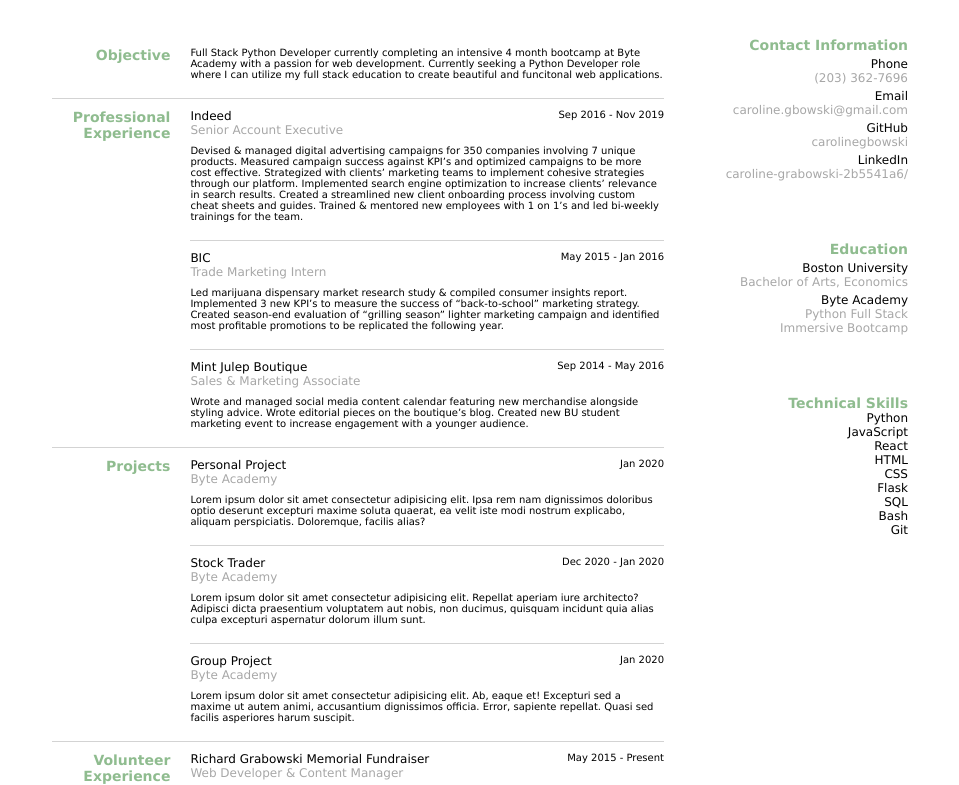
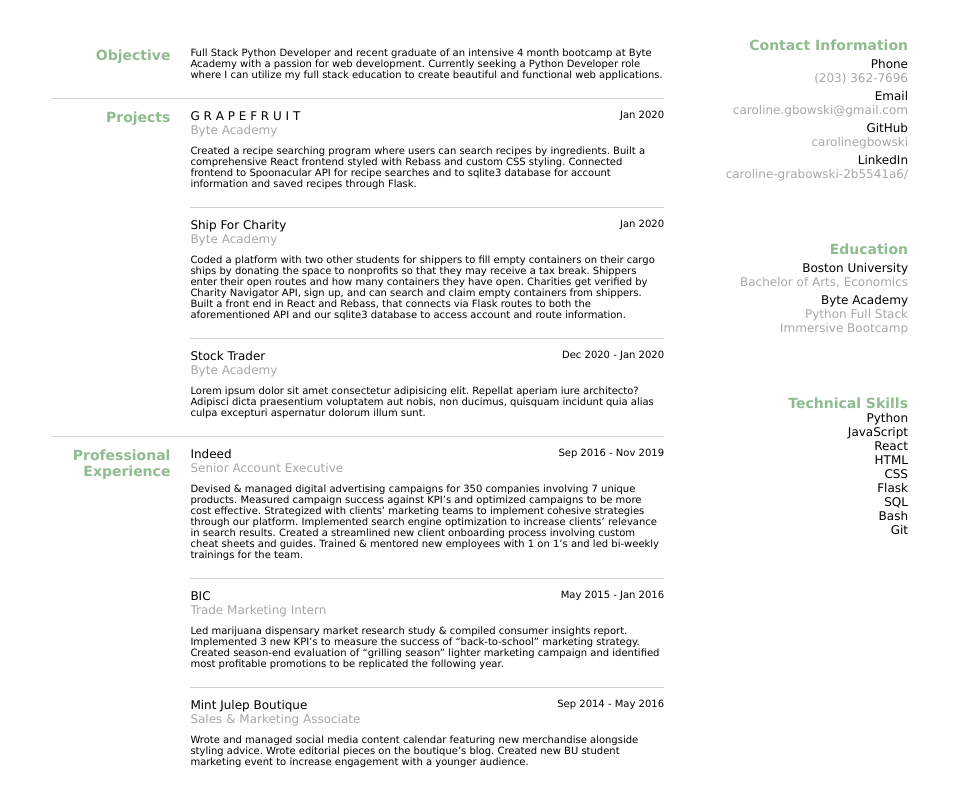
Before and after one commit to carolinegbowski/Resume, a plain HTML site: page index.html in a window 1280 px wide. Shown: the part 169-954 px from the top of the page, without its empty margins (160-1119 px from the left). Drawn offline with Linux system fonts and the light colour scheme.

Commit message:
added project information & moved projects above professional experience

```diff
--- a/index.html
+++ b/index.html
@@ -24,13 +24,59 @@
     <div class="row">
         <div class="leftcolumn">
             <div class="card">
+
+                <!-- OBJECTIVE -->
                 <section>
                     <div class="section-title">Objective</div>
-                        <div class="job-description">Full Stack Python Developer currently completing an intensive 4 month bootcamp at Byte Academy with a passion for web development. Currently seeking a Python Developer role where I can utilize my full stack education to create beautiful and funcitonal web applications.</div>
+                    <div class="job-description">Full Stack Python Developer and recent graduate of an intensive 4 month bootcamp at Byte Academy with a passion for web development. Currently seeking a Python Developer role where I can utilize my full stack education to create beautiful and functional web applications.</div>
                 </section>
+
+                <!-- PROJECTS -->
+                <section>
+                    <div class="section-title">Projects</div>
+                    <div>
+                        <!-- Personal Project -->
+                        <div class="job">
+                            <div class="job-title-container">
+                                <div>
+                                    <div class="job-company">G R A P E F R U I T</div>
+                                    <div class="job-title">Byte Academy</div>
+                                </div>
+                                <div class="dates">Jan 2020</div>
+                            </div>
+                            <div class="job-description">Created a recipe searching program where users can search recipes by ingredients. Built a comprehensive React frontend styled with Rebass and custom CSS styling. Connected frontend to Spoonacular API for recipe searches and to sqlite3 database for account information and saved recipes through Flask.</div>
+                        </div>
+                        <!-- Group Project -->
+                        <div class="job">
+                                <div class="job-title-container">
+                                    <div>
+                                        <div class="job-company">Ship For Charity</div>
+                                        <div class="job-title">Byte Academy</div>
+                                    </div>
+                                    <div class="dates">Jan 2020</div>
+                                </div>
+                                <div class="job-description">Coded a platform with two other students for shippers to fill empty containers on their cargo ships by donating the space to nonprofits so that they may receive a tax break. Shippers enter their open routes and how many containers they have open. Charities get verified by Charity Navigator API, sign up, and can search and claim empty containers from shippers. Built a front end in React and Rebass, that connects via Flask routes to both the aforementioned API and our sqlite3 database to access account and route information.</div>
+                        </div>
+                        <!-- Stock Trader -->
+                        <div class="job">
+                            <div class="job-title-container">
+                                <div>
+                                    <div class="job-company">Stock Trader</div>
+                                    <div class="job-title">Byte Academy</div>
+                                </div>
+                                <div class="dates">Dec 2020 - Jan 2020</div>
+                            </div>
+                            <div class="job-description">Lorem ipsum dolor sit amet consectetur adipisicing elit. Repellat aperiam iure architecto? Adipisci dicta praesentium voluptatem aut nobis, non ducimus, quisquam incidunt quia alias culpa excepturi aspernatur dolorum illum sunt.</div>
+                        </div>
+
+                    </div>
+                </section>
+
+                <!-- PROFESSIONAL  -->
                 <section>
                     <div class="section-title">Professional Experience</div>
                     <div>
+                        <!-- Indeed -->
                         <div class="job">
                             <div class="job-title-container">
                                 <div>
@@ -41,6 +87,7 @@
                             </div>
                             <div class="job-description">Devised & managed digital advertising campaigns for 350 companies involving 7 unique products. Measured campaign success against KPI’s and optimized campaigns to be more cost effective. Strategized with clients’ marketing teams to implement cohesive strategies through our platform. Implemented search engine optimization to increase clients’ relevance in search results. Created a streamlined new client onboarding process involving custom cheat sheets and guides. Trained & mentored new employees with 1 on 1’s and led bi-weekly trainings for the team.</div>
                         </div>
+                        <!-- BIC -->
                         <div class="job">
                             <div class="job-title-container">
                                 <div>
@@ -51,6 +98,7 @@
                             </div>
                             <div class="job-description">Led marijuana dispensary market research study & compiled consumer insights report. Implemented 3 new KPI’s to measure the success of “back-to-school” marketing strategy. Created season-end evaluation of “grilling season” lighter marketing campaign and identified most profitable promotions to be replicated the following year.</div>
                         </div>
+                        <!-- Mint Julep -->
                         <div class="job">
                             <div class="job-title-container">
                                 <div>
@@ -63,44 +111,12 @@
                         </div>
                     </div>
                 </section>
-                <section>
-                        <div class="section-title">Projects</div>
-                        <div>
-                            <div class="job">
-                                <div class="job-title-container">
-                                    <div>
-                                        <div class="job-company">Personal Project</div>
-                                        <div class="job-title">Byte Academy</div>
-                                    </div>
-                                    <div class="dates">Jan 2020</div>
-                                </div>
-                                <div class="job-description">Lorem ipsum dolor sit amet consectetur adipisicing elit. Ipsa rem nam dignissimos doloribus optio deserunt excepturi maxime soluta quaerat, ea velit iste modi nostrum explicabo, aliquam perspiciatis. Doloremque, facilis alias?</div>
-                            </div>
-                            <div class="job">
-                                <div class="job-title-container">
-                                    <div>
-                                        <div class="job-company">Stock Trader</div>
-                                        <div class="job-title">Byte Academy</div>
-                                    </div>
-                                    <div class="dates">Dec 2020 - Jan 2020</div>
-                                </div>
-                                <div class="job-description">Lorem ipsum dolor sit amet consectetur adipisicing elit. Repellat aperiam iure architecto? Adipisci dicta praesentium voluptatem aut nobis, non ducimus, quisquam incidunt quia alias culpa excepturi aspernatur dolorum illum sunt.</div>
-                            </div>
-                            <div class="job">
-                                <div class="job-title-container">
-                                    <div>
-                                        <div class="job-company">Group Project</div>
-                                        <div class="job-title">Byte Academy</div>
-                                    </div>
-                                    <div class="dates">Jan 2020</div>
-                                </div>
-                                <div class="job-description">Lorem ipsum dolor sit amet consectetur adipisicing elit. Ab, eaque et! Excepturi sed a maxime ut autem animi, accusantium dignissimos officia. Error, sapiente repellat. Quasi sed facilis asperiores harum suscipit.</div>
-                            </div>
-                        </div>
-                    </section>
+
+                <!-- VOLUNTEER  -->
                 <section>
                         <div class="section-title">Volunteer Experience</div>
                         <div>
+                            <!-- Rich G Memorial Fundraiser -->
                             <div class="job">
                                 <div class="job-title-container">
                                     <div>
@@ -113,22 +129,8 @@
                             </div>
                         </div>
                 </section>
+
             </div>
-            <!-- <div class="card">
-                <h2>Professional Experience</h2>
-                <p>Indeed</p>
-                <p>Senior Account Executive</p>
-            </div>
-            <div class="card">
-                <h2>Projects</h2>
-                <p>Terminal Trader</p>
-                <p>Developed.......</p>
-            </div>
-            <div class="card">
-                <h2>Volunteer Experience</h2>
-                <p>Richard Grabowski Memorial Golf Tournament </p>
-                <p>Web Developer & Digital Marketing Manager</p>
-            </div> -->
         </div>
         <div class="rightcolumn">
             <div class="card">
```
Lines whose indentation alone changed are shown as unchanged.
